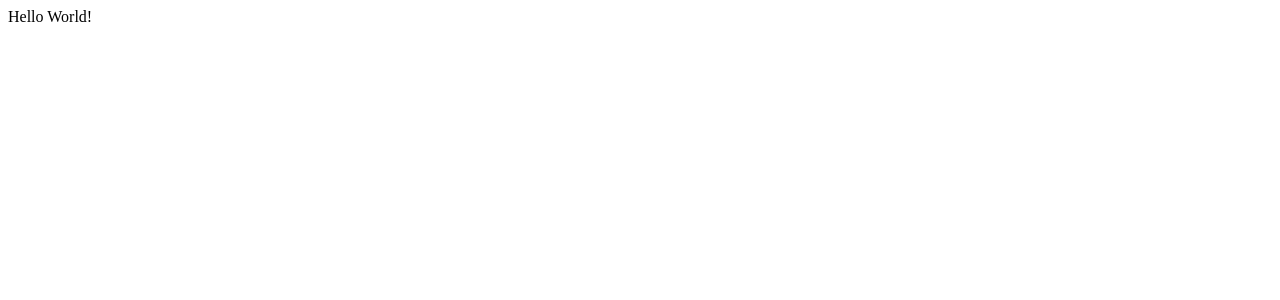
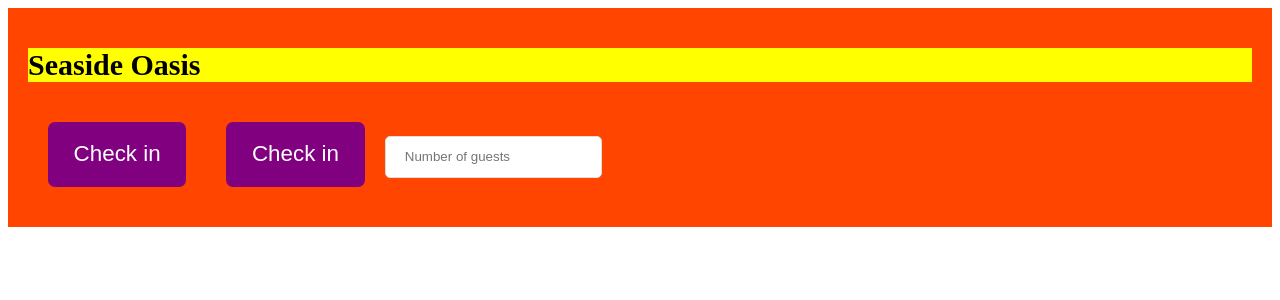
Before and after one commit to codewithsweth/Seaside-oasis, a React (Vite) app: page / in a window 1280 px wide. Shown: the top 300 px of the page. Built offline with nearby package versions, Linux system fonts and the light colour scheme.

Commit message:
Demo code of styled components

```diff
--- a/src/App.jsx
+++ b/src/App.jsx
@@ -1,5 +1,44 @@
+import styled from "styled-components";
+
+const H1 = styled.h1`
+  font-size: 30px;
+  font-weight: 600;
+  background-color: yellow;
+`;
+
+const Button = styled.button`
+  font-size: 1.4rem;
+  padding: 1.2rem 1.6rem;
+  font-weight: 500;
+  border: none;
+  border-radius: 7px;
+  background-color: purple;
+  color: white;
+  cursor: pointer;
+
+  margin: 20px;
+`;
+
+const Input = styled.input`
+  border: 1px solid #ddd;
+  border-radius: 5px;
+  padding: 0.8rem 1.2rem;
+`;
+
+const StyledApp = styled.div`
+  background-color: orangered;
+  padding: 20px;
+`
+
 function App() {
-  return <div>Hello World!</div>;
+  return (
+    <StyledApp>
+      <H1>Seaside Oasis</H1>
+      <Button onClick={() => console.log("Click")}>Check in</Button>
+      <Button onClick={() => console.log("Click")}>Check in</Button>
+      <Input type="number" placeholder="Number of guests" />
+    </StyledApp>
+  );
 }
 
 export default App;
```
